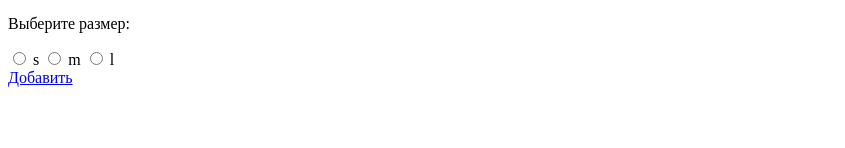
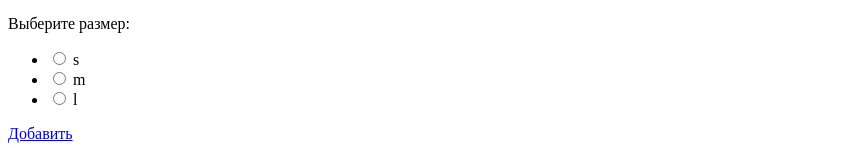
Before and after one commit to KrasavinSerg/358109-mishka, a website: page source/catalog.html in a window 1280 px wide. Shown: the part 1261-1409 px from the top of the page, without its empty margins (0-845 px from the left). Before the commit the page ends 1356 px from the top, so only its background shows below. Drawn offline with Linux system fonts and the light colour scheme.

Commit message:
доработал модалку

```diff
--- a/source/catalog.html
+++ b/source/catalog.html
@@ -100,15 +100,23 @@
   <article class="modal">
     <h3 class="modal__title">Добавить в корзину</h3>
     <p class="modal__text">Выберите размер:</p>
-    <div class="modal__choice-size">
+    <form class="modal__choice-size">
+      <ul class="modal__list">
+        <li class="modal__item">
           <input type="radio" name="size" id="s">
           <label for="s">s</label>
+        </li>
+        <li class="modal__item">
           <input type="radio" name="size" id="m">
           <label for="m">m</label>
+        </li>
+        <li class="modal__item">
           <input type="radio" name="size" id="l">
           <label for="l">l</label>
-    </div>
+        </li>
+      </ul>
       <a class="modal__add" href="#">Добавить</a>
+    </form>
   </article>
 </body>
 </html>
```
Lines whose indentation alone changed are shown as unchanged.
